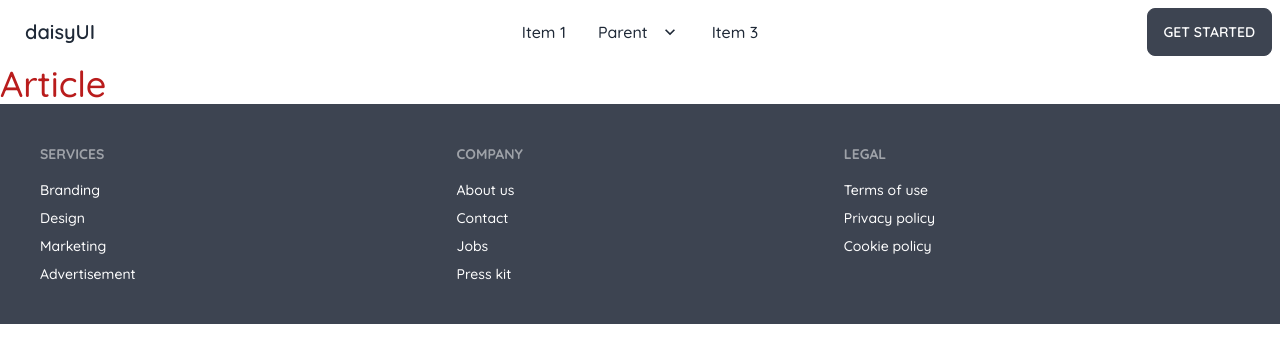
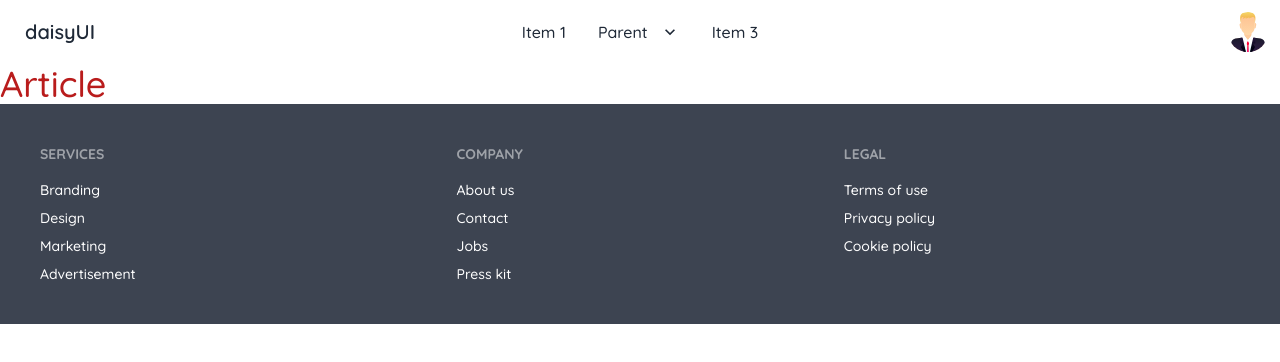
Before and after one commit to radenmasabdul/LearnNextJS, a Next.js app: page /blogs/1 in a window 1280 px wide. Shown: the top 362 px of the page. Built offline with nearby package versions, Linux system fonts and the light colour scheme.

Commit message:
added image

```diff
--- a/src/components/Navbar.jsx
+++ b/src/components/Navbar.jsx
@@ -1,3 +1,6 @@
+import Image from "next/image";
+import user from "../../public/user.svg";
+
 const Navbar = () => {
   return (
     <>
@@ -89,7 +92,11 @@ const Navbar = () => {
           </ul>
         </div>
         <div className="navbar-end">
-          <a className="btn">Get started</a>
+          <label tabIndex={0} className="btn btn-ghost btn-circle avatar">
+            <div className="w-10 rounded-full">
+              <Image src={user} alt="" />
+            </div>
+          </label>
         </div>
       </div>
     </>
--- a/src/pages/users.jsx
+++ b/src/pages/users.jsx
@@ -1,4 +1,4 @@
-import User from "@/components/user";
+import User from "@/components/Layout/user";
 
 const UsersList = ({ users }) => {
   return (
```
Also changed, not shown: public/user.svg (added).
